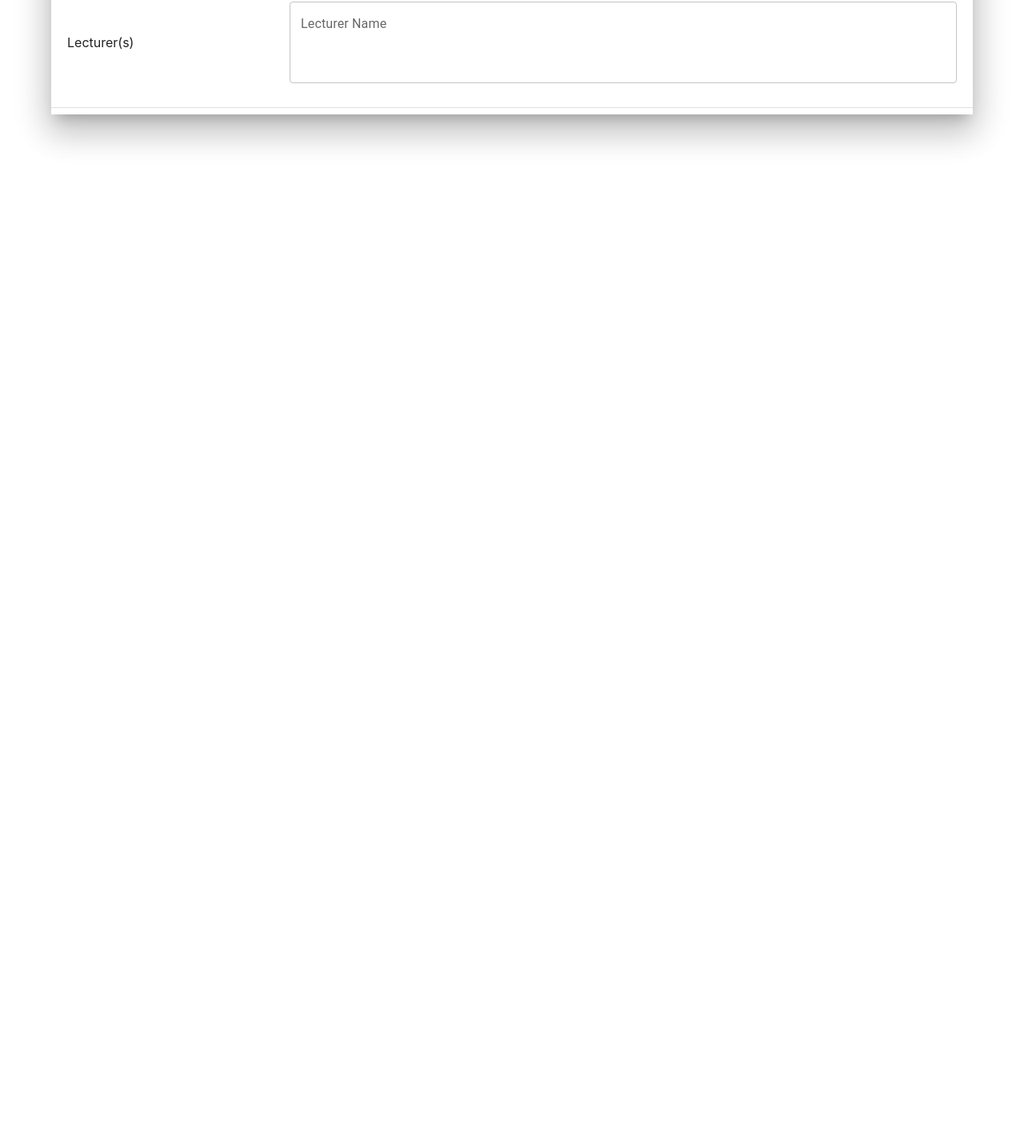
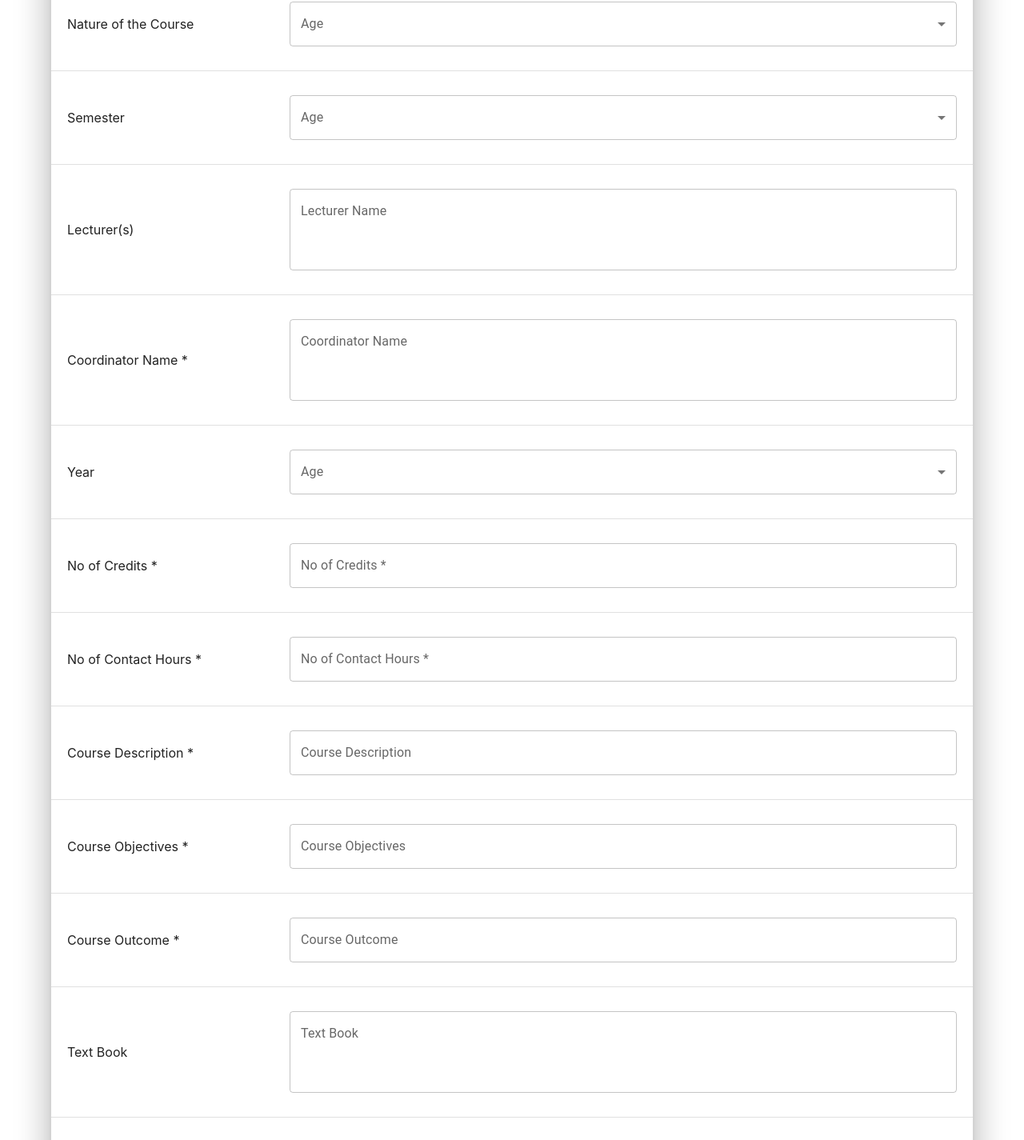
Before and after one commit to connectemea/course-outline, a React (Create React App) app: page / in a window 1280 px wide. Shown: the part 270-1695 px from the top of the page at 80% size. Before the commit the page ends 800 px from the top, so only its background shows below. Built offline with nearby package versions, Linux system fonts and the light colour scheme.

Commit message:
feilds values added

```diff
--- a/src/component/pages/Home.js
+++ b/src/component/pages/Home.js
@@ -70,7 +70,7 @@ const style = {
 // };
 
 const Home = () => {
-  const [ courseOutline, setCourseOutline ] = useState({});
+  const [courseOutline, setCourseOutline] = useState({});
   const handleFieldValueChange = (event) =>
     setCourseOutline({
       ...courseOutline,
@@ -105,28 +105,106 @@ const Home = () => {
             onChange={handleFieldValueChange}
             name={field.name}
             value={courseOutline[field.name]}
+            test={field.drop}
           />
         );
     }
   };
+
+  const dropDownTest = [
+    { value: "value1", label: "label 1" },
+    { value: "value2", label: "label 2" },
+    { value: "value3", label: "label 3" },
+    { value: "value4", label: "label 4" },
+  ];
   const dataFields = [
     {
       title: "Name of the Programme",
       name: "programmeName",
       type: "select",
+      drop: dropDownTest,
     },
     {
       title: "Name of the Course",
-      name: "course",
+      name: "courseName",
       type: "text",
       label: "Course Name",
       required: true,
+    },
+    {
+      title: "Nature of the Course ",
+      name: "courseNature",
+      type: "select",
+    },
+    {
+      title: "Semester",
+      name: "semester",
+      type: "select",
     },
     {
       title: "Lecturer(s)",
       name: "lecture",
       type: "textArea",
       label: "Lecturer Name",
+    },
+    {
+      title: "Coordinator Name *",
+      name: "coordinatorName",
+      type: "textArea",
+      label: "Coordinator Name ",
+    },
+    {
+      title: "Year",
+      name: "year",
+      type: "select",
+    },
+    {
+      title: "No of Credits *",
+      name: "noCredits",
+      type: "text",
+      label: "No of Credits *",
+    },
+    {
+      title: "No of Contact Hours *",
+      name: "noContactHours",
+      type: "text",
+      label: "No of Contact Hours *",
+    },
+    {
+      title: "Course Description *",
+      name: "courseDescription",
+      type: "text",
+      label: "Course Description",
+    },
+    {
+      title: "Course Objectives *",
+      name: "courseObjectives",
+      type: "text",
+      label: "Course Objectives",
+    },
+    {
+      title: "Course Outcome *",
+      name: "courseOutcome",
+      type: "text",
+      label: "Course Outcome",
+    },
+    {
+      title: "Text Book",
+      name: "textBook",
+      type: "textArea",
+      label: "Text Book",
+    },
+    {
+      title: "References",
+      name: "references",
+      type: "textArea",
+      label: "References",
+    },
+    {
+      title: "Internet Resources",
+      name: "internetResources",
+      type: "text",
+      label: "Internet Resources",
     },
   ];
   return (
@@ -147,164 +225,8 @@ const Home = () => {
                 <Divider />
               </>
             ))}
-            {/* <ListItem>
-              <Grid item sm={3}>
-                Name of the Programme
-              </Grid>
-              <Grid item sm={9}>
-                <Select />
-              </Grid>
-            </ListItem>
-            <Divider />
-            <ListItem>
-              <Grid item sm={3}>
-                Name of the Course
-              </Grid>
-              <Grid item sm={9}>
-                <TextField
-                  label="Course Name *"
-                  id="courseNamew"
-                  placeholder="Course Name"
-                  multiline={false}
-                  rows={3}
-                />
-              </Grid>
-            </ListItem>
-            <Divider />
-            <ListItem>
-              <Grid item sm={3}>
-                Nature of the Course
-              </Grid>
-              <Grid item sm={9}>
-                <Select />
-              </Grid>
-            </ListItem>
-            <Divider />
-            <ListItem>
-              <Grid item sm={3}>
-                Semester
-              </Grid>
-              <Grid item sm={9}>
-                <Select />
-              </Grid>
-            </ListItem>
-            <Divider />
-            <ListItem>
-              <Grid item sm={3}>
-                Lecturer(s)
-              </Grid>
-              <Grid item sm={9}>
-                <TextField
-                  label="Lecturer *"
-                  id="lecturer"
-                  placeholder="Lecturer"
-                  multiline={true}
-                  rows={3}
-                />
-                {/* <Select /> */}
-            {/* </Grid>
-            </ListItem>
-            <Divider />
-            <ListItem>
-              <Grid item sm={3}>
-                Name of the Coordinator
-              </Grid>
-              <Grid item sm={9}>
-                <TextField
-                  label="Coordinator Name *"
-                  id="coordinatorName"
-                  placeholder="Coordinator Name"
-                  multiline={false}
-                  rows={3}
-                />
-              </Grid>
-            </ListItem>
-            <Divider />
-            <ListItem>
-              <Grid item sm={3}>
-                Year
-              </Grid>
-              <Grid item sm={9}>
-                <Select />
-              </Grid>
-            </ListItem>
-            <Divider />
-            <ListItem>
-              <Grid item sm={3}>
-                No of Credits
-              </Grid>
-              <Grid item sm={9}>
-                <TextField
-                  label="No of Credits *"
-                  id="noCredits"
-                  placeholder="No of Credits"
-                  multiline={false}
-                  rows={3}
-                />
-              </Grid>
-            </ListItem>
-            <Divider />
-            <ListItem>
-              <Grid item sm={3}>
-                No of Contact Hours
-              </Grid>
-              <Grid item sm={9}>
-                <TextField
-                  label="No of Contact Hours *"
-                  id="noContactHours"
-                  placeholder="No of Contact Hours"
-                  multiline={false}
-                  rows={3}
-                />
-              </Grid>
-            </ListItem>
-            <Divider />
-            <ListItem>
-              <Grid item sm={3}>
-                Course Description
-              </Grid>
-              <Grid item sm={9}>
-                <TextField
-                  label="Course Description *"
-                  id="courseDescription"
-                  placeholder="Course Description"
-                  multiline={true}
-                  rows={3}
-                />
-              </Grid>
-            </ListItem>
-            <Divider />
-            <ListItem>
-              <Grid item sm={3}>
-                Course Objectives
-              </Grid>
-              <Grid item sm={9}>
-                <TextField
-                  label="Course Objectives *"
-                  id="courseObjectives"
-                  placeholder="Course Objectives"
-                  multiline={true}
-                  rows={3}
-                />
-              </Grid>
-            </ListItem>
-            <Divider />
-            <ListItem>
-              <Grid item sm={3}>
-                Course Outcome
-              </Grid>
-              <Grid item sm={9}>
-                <TextField
-                  label="Course Outcome *"
-                  id="courseOutcome"
-                  placeholder="Course Outcome"
-                  multiline={true}
-                  rows={3}
-                />
-              </Grid>
-            </ListItem>
-            <Divider />
-            <ListItem>
+            {/*
+
               <Grid item sm={3}>
                 Assessment Method
               </Grid>
@@ -313,52 +235,7 @@ const Home = () => {
                 <CheckBox color="primary" value="" />
               </Grid>
             </ListItem>
-            <Divider />
-            <ListItem>
-              <Grid item sm={3}>
-                Textbook
-              </Grid>
-              <Grid item sm={9}>
-                <TextField
-                  label="Text Book *"
-                  id="textbook"
-                  placeholder="Text Book"
-                  multiline={true}
-                  rows={3}
-                />
-              </Grid>
-            </ListItem>
-            <Divider />
-            <ListItem>
-              <Grid item sm={3}>
-                References
-              </Grid>
-              <Grid item sm={9}>
-                <TextField
-                  label="References *"
-                  id="references"
-                  placeholder="References"
-                  multiline={true}
-                  rows={3}
-                />
-              </Grid>
-            </ListItem>
-            <Divider />
-            <ListItem>
-              <Grid item sm={3}>
-                Internet Resources
-              </Grid>
-              <Grid item sm={9}>
-                <TextField
-                  label="Internet Resources *"
-                  id="internetResources"
-                  placeholder="Internet Resources"
-                  multiline={true}
-                  rows={3}
-                />
-              </Grid>
-            </ListItem>
-            <Divider /> */}
+*/}
           </List>
         </Grid>
       </Paper>
```
